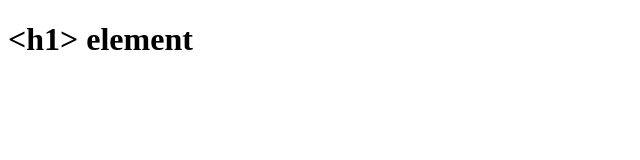
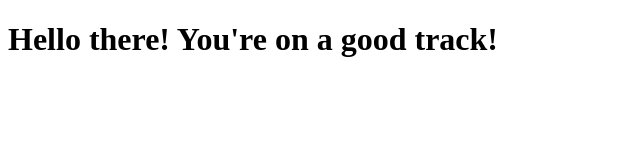
Before and after one commit to rezaf7326/my-first-github-pages, a plain HTML site: page site/index.html in a window 1280 px wide. Shown: the whole page, without its empty margins (0-640 px from the left). Drawn offline with Linux system fonts and the light colour scheme.

Commit message:
Update index.html

```diff
--- a/site/index.html
+++ b/site/index.html
@@ -2,9 +2,9 @@
 <html>
 <head>
   <meta charset="utf-8">
-  <title> &lt;title&gt;element</title>
+  <title>site name</title>
 </head>
 <body>
-<h1>&lt;h1&gt; element</h1>
+<h1> Hello there! You're on a good track! </h1>
 </body>
 </html>
```
